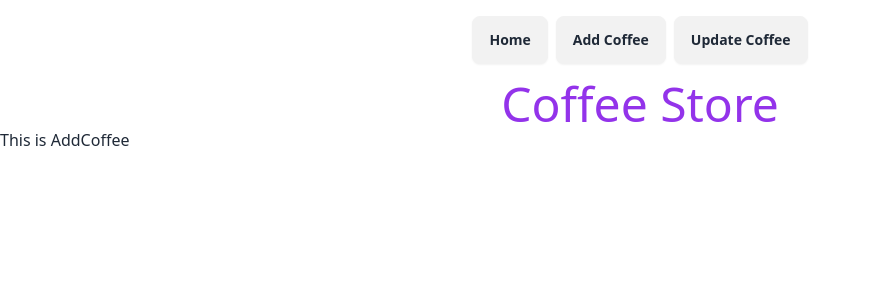
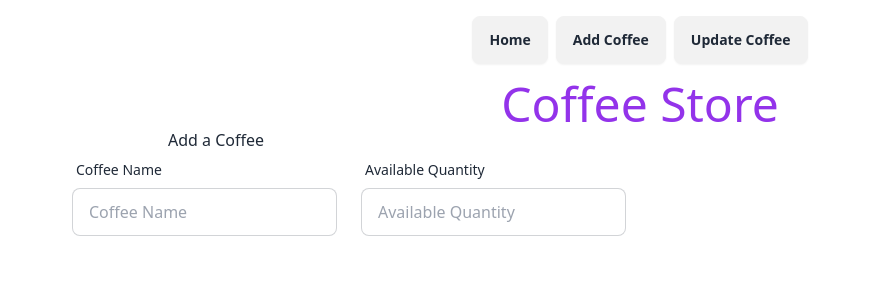
Before and after one commit to arfanur04/56-coffee-store-client, a React (Vite) app: page /addCoffee in a window 1280 px wide. Shown: the top 300 px of the page, without its empty margins (0-871 px from the left). Built offline with nearby package versions, Linux system fonts and the light colour scheme.

Commit message:
56-3 Server Side Hide Database User And Password Using Dotenv Config

```diff
--- a/index.html
+++ b/index.html
@@ -1,5 +1,8 @@
 <!DOCTYPE html>
-<html lang="en">
+<html
+	data-theme="light"
+	lang="en"
+>
 	<head>
 		<meta charset="UTF-8" />
 		<link
--- a/src/layouts/Roots/Roots.jsx
+++ b/src/layouts/Roots/Roots.jsx
@@ -3,11 +3,13 @@ import Navbar from "../../pages/Shared/Navbar/Navbar";
 
 const Roots = () => {
 	return (
-		<div>
-			<Navbar />
-			<h1 className="text-5xl text-purple-600 text-center">Coffee Store</h1>
-			<Outlet />
-		</div>
+		<>
+			<div className="max-w-6xl mx-auto px-2">
+				<Navbar />
+				<h1 className="text-5xl text-purple-600 text-center">Coffee Store</h1>
+				<Outlet />
+			</div>
+		</>
 	);
 };
 
--- a/src/pages/AddCoffee/AddCoffee.jsx
+++ b/src/pages/AddCoffee/AddCoffee.jsx
@@ -8,7 +8,37 @@ const AddCoffee = () => {
 				<title>{websiteTitle} - AddCoffee</title>
 			</Helmet>
 			<div>
-				<h2>This is AddCoffee</h2>
+				<h2 className="ml-24">Add a Coffee</h2>
+				<form>
+					<div className="flex gap-6">
+						<div className="form-control">
+							<label className="label">
+								<span className="label-text">Coffee Name</span>
+							</label>
+							<label>
+								<input
+									type="text"
+									placeholder="Coffee Name"
+									className="input input-bordered"
+									required
+								/>
+							</label>
+						</div>
+						<div className="form-control">
+							<label className="label">
+								<span className="label-text">Available Quantity</span>
+							</label>
+							<label>
+								<input
+									type="text"
+									placeholder="Available Quantity"
+									className="input input-bordered"
+									required
+								/>
+							</label>
+						</div>
+					</div>
+				</form>
 			</div>
 		</>
 	);
```
